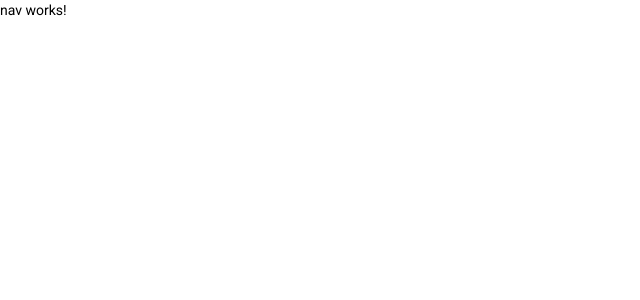
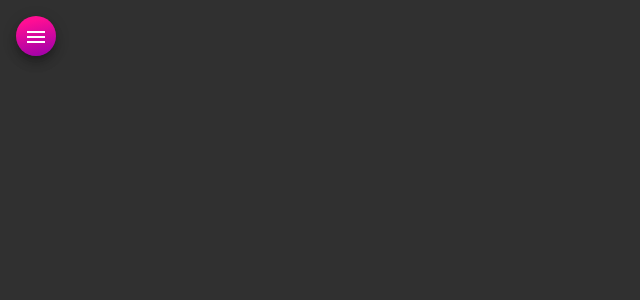
Before and after one commit to tamramalho/letvet-frontend, an Angular app: page / in a window 1280 px wide. Shown: the top 300 px of the page, without its empty margins (0-640 px from the left). Built offline with nearby package versions, Linux system fonts and the light colour scheme.

Commit message:
Implementacao do HTML e CSS para componente NAV

```diff
--- a/src/app/components/nav/nav.component.css
+++ b/src/app/components/nav/nav.component.css
@@ -0,0 +1,29 @@
+.container {
+    height: 100%;
+}
+
+.sidenav {
+    width: 13rem;
+    color: white;
+    background: linear-gradient(346deg, rgba(255,255,255,1) 0%, rgba(255,255,255,1) 0%, rgba(255,255,255,1) 0%, rgba(152,0,171,1) 0%, rgba(255,14,148,1) 82%);
+}
+
+img {
+    width: 100%;
+    height: 7rem;
+    margin: .8rem auto 1rem auto;
+}
+
+.sidenav a {
+    color: white;
+}
+
+.sidenav i {
+    margin-right: .6rem;
+}
+
+.menu {
+    margin: 1rem 0 0 1rem;
+    color: white;
+    background: linear-gradient(346deg, rgba(255,255,255,1) 0%, rgba(255,255,255,1) 0%, rgba(255,255,255,1) 0%, rgba(152,0,171,1) 0%, rgba(255,14,148,1) 82%);
+}
--- a/src/app/components/nav/nav.component.html
+++ b/src/app/components/nav/nav.component.html
@@ -1 +1,34 @@
-<p>nav works!</p>
+<mat-drawer-container class="container" autosize>
+    <mat-drawer #drawer class="sidenav" mode="side">
+        <img src="assets/img/med-vet.svg" alt="Logo médica veterinária">
+        <mat-nav-list class="nav-list">
+            <a mat-list-item routerLink="/">
+                <i class="material-icons">home</i>
+                Home
+            </a>
+            <a mat-list-item routerLink="/">
+                <i class="material-icons">account_circle</i>
+                Médicos veterinários
+            </a>
+            <a mat-list-item routerLink="/">
+                <i class="material-icons">person</i>
+                Pacientes pets
+            </a>
+            <a mat-list-item routerLink="/">
+                <i class="material-icons">code</i>
+                Github
+            </a>
+            <a mat-list-item routerLink="/">
+                <i class="material-icons">logout</i>
+                Logout
+            </a>
+        </mat-nav-list>
+    </mat-drawer>
+
+    <div class="sidenav-content">
+        <button class="menu mat-elevation-z8" (click)="drawer.toggle()" mat-icon-button>
+            <mat-icon>menu</mat-icon>
+        </button>
+    </div>
+
+  </mat-drawer-container>
```
Also changed, not shown: src/assets/img/med-vet.svg (added).
